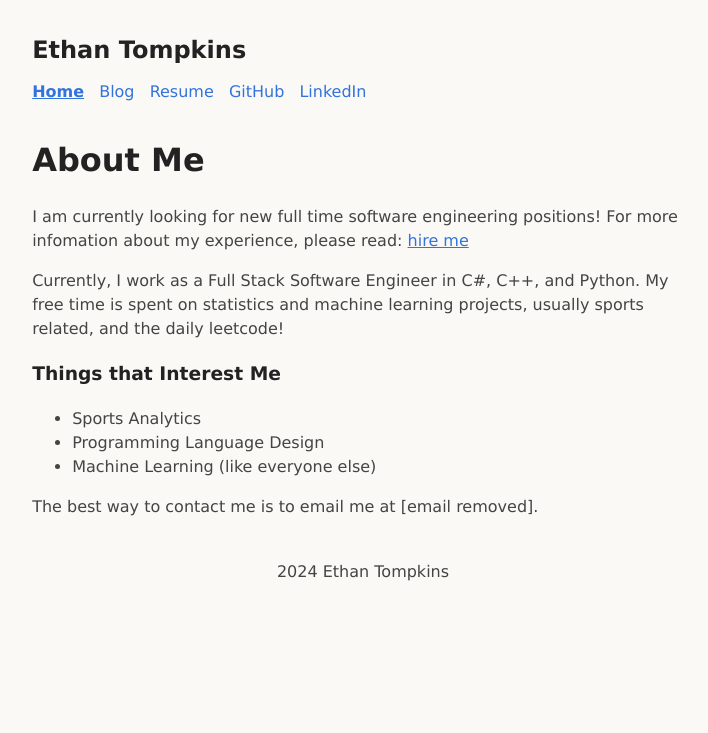
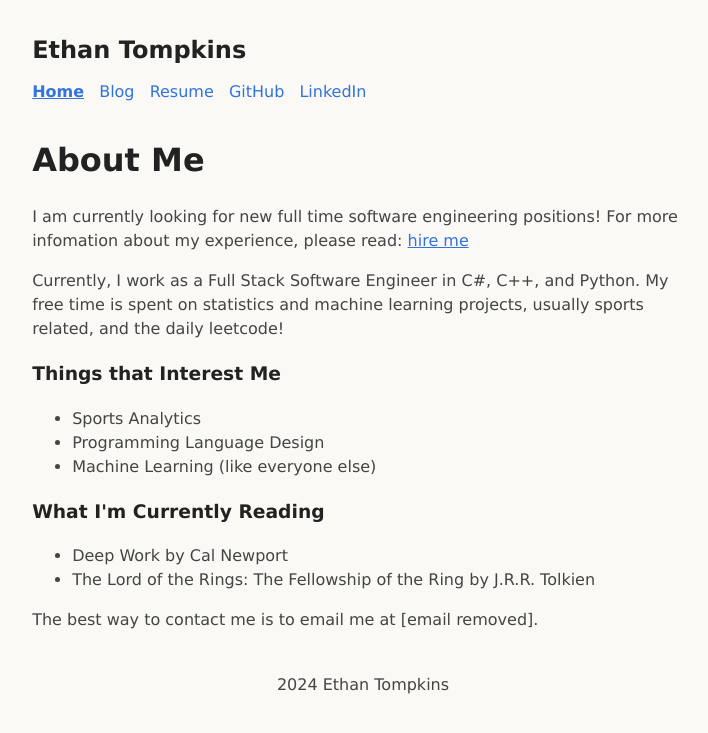
Before and after one commit to ethantompkins/ethantompkins.github.io, a Jekyll site: the page index.html, which Jekyll copies as it is, in a window 1280 px wide. Shown: the top 733 px of the page, without its empty margins (277-985 px from the left). Built offline with Jekyll 4.4.1, drawn with Linux system fonts in a browser that asks for light colours.

Commit message:
index update

```diff
--- a/index.html
+++ b/index.html
@@ -66,6 +66,12 @@
                 <li>Machine Learning (like everyone else)</li>
             </ul>
 
+			<h3>What I'm Currently Reading</h3>
+			<ul>
+				<li>Deep Work by Cal Newport</li>
+				<li>The Lord of the Rings: The Fellowship of the Ring by J.R.R. Tolkien</li>
+			</ul>
+
             <p>The best way to contact me is to email me at [email removed].</p>
 		</main>
 		<footer class="astro-OAENZFNL">
```
Also changed, not shown: oldindex.html (deleted, +0 -30 lines).
